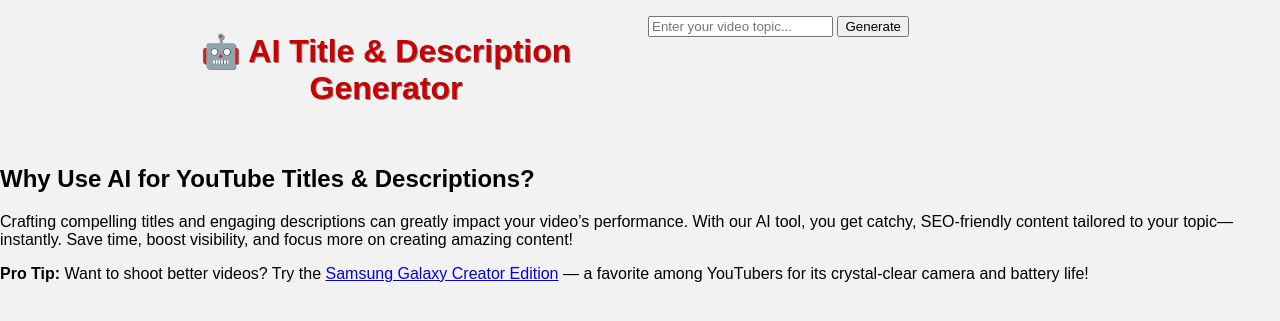
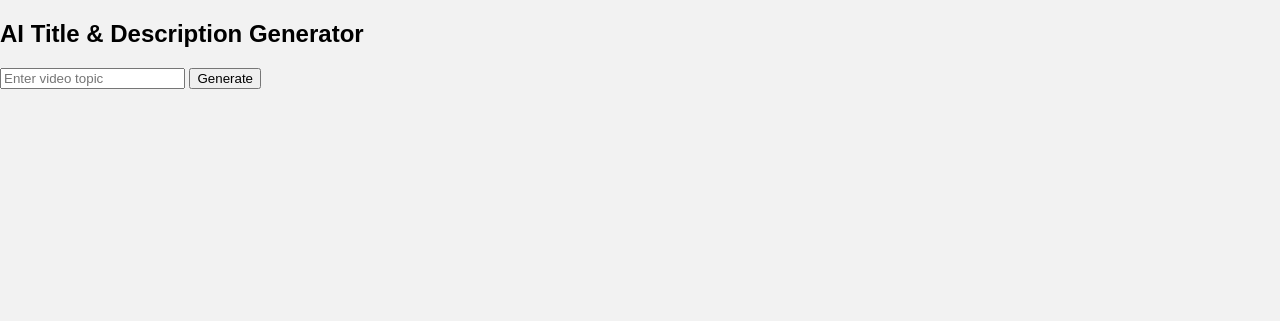
Before and after one commit to sandeep780049/yt-tool-box, a Flask app: page /ai in a window 1280 px wide. Shown: the part 100-421 px from the top of the page. Run offline with Flask 3, Linux system fonts and the light colour scheme.

Commit message:
Update ai.html

```diff
--- a/templates/ai.html
+++ b/templates/ai.html
@@ -1,35 +1,25 @@
 {% extends "layout.html" %}
+{% block title %}AI Title & Description Generator{% endblock %}
 {% block content %}
-<div class="tool-container">
-    <h1 class="tool-heading">🤖 AI Title & Description Generator</h1>
-    <form method="POST">
-        <input type="text" name="topic" placeholder="Enter your video topic..." required>
-        <button type="submit">Generate</button>
-    </form>
-
-    {% if title and description %}
-        <div class="output-box">
-            <h2>🎬 Suggested Title:</h2>
-            <textarea readonly id="titleOutput">{{ title }}</textarea>
-
-            <h2>📝 Suggested Description:</h2>
-            <textarea readonly id="descOutput">{{ description }}</textarea>
-
-            <div class="button-row">
-                <button onclick="copyToClipboard('titleOutput')">📋 Copy Title</button>
-                <button onclick="copyToClipboard('descOutput')">📋 Copy Description</button>
-                <a href="/download?type=ai" class="download-btn">⬇️ Download</a>
-            </div>
-        </div>
-    {% endif %}
-</div>
-
-<div class="info-section">
-    <h2>Why Use AI for YouTube Titles & Descriptions?</h2>
-    <p>Crafting compelling titles and engaging descriptions can greatly impact your video’s performance. With our AI tool, you get catchy, SEO-friendly content tailored to your topic—instantly. Save time, boost visibility, and focus more on creating amazing content!</p>
-
-    <p><strong>Pro Tip:</strong> Want to shoot better videos? Try the <a href="https://amzn.to/45q05Uz" target="_blank">Samsung Galaxy Creator Edition</a> — a favorite among YouTubers for its crystal-clear camera and battery life!</p>
-</div>
-
-<script src="{{ url_for('static', filename='script.js') }}"></script>
+<h2 class="tool-heading">AI Title & Description Generator</h2>
+<form method="POST" action="/ai" class="form">
+    <input type="text" name="video_topic" placeholder="Enter video topic" required class="input-field">
+    <button type="submit" class="btn">Generate</button>
+</form>
+{% if title and description %}
+    <div class="result">
+        <h3>Generated Title:</h3>
+        <p>{{ title }}</p>
+        <h3>Generated Description:</h3>
+        <p>{{ description }}</p>
+        <button onclick="copyAIContent()" class="btn">Copy</button>
+        <script>
+            function copyAIContent() {
+                let content = `Title: {{ title }}\n\nDescription: {{ description }}`;
+                navigator.clipboard.writeText(content.trim());
+                alert("Content copied!");
+            }
+        </script>
+    </div>
+{% endif %}
 {% endblock %}
```
